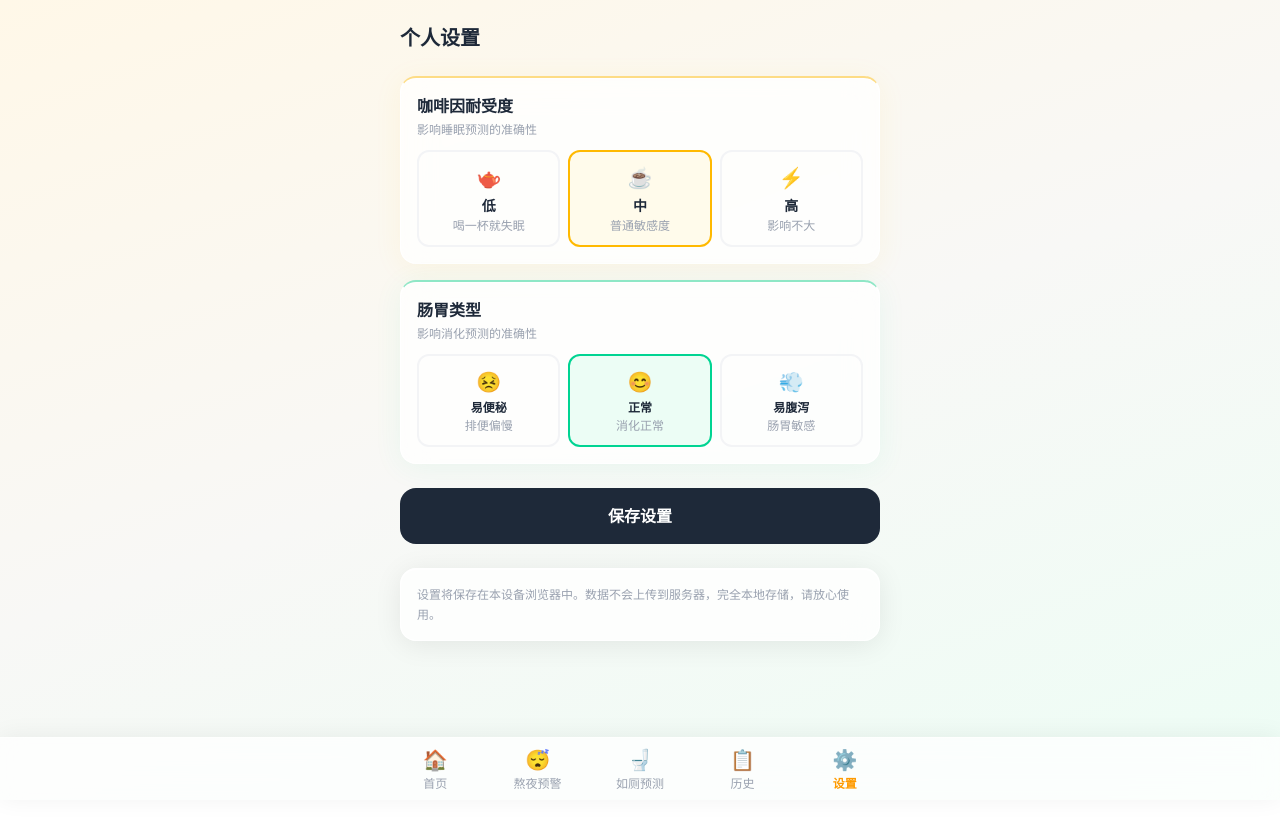
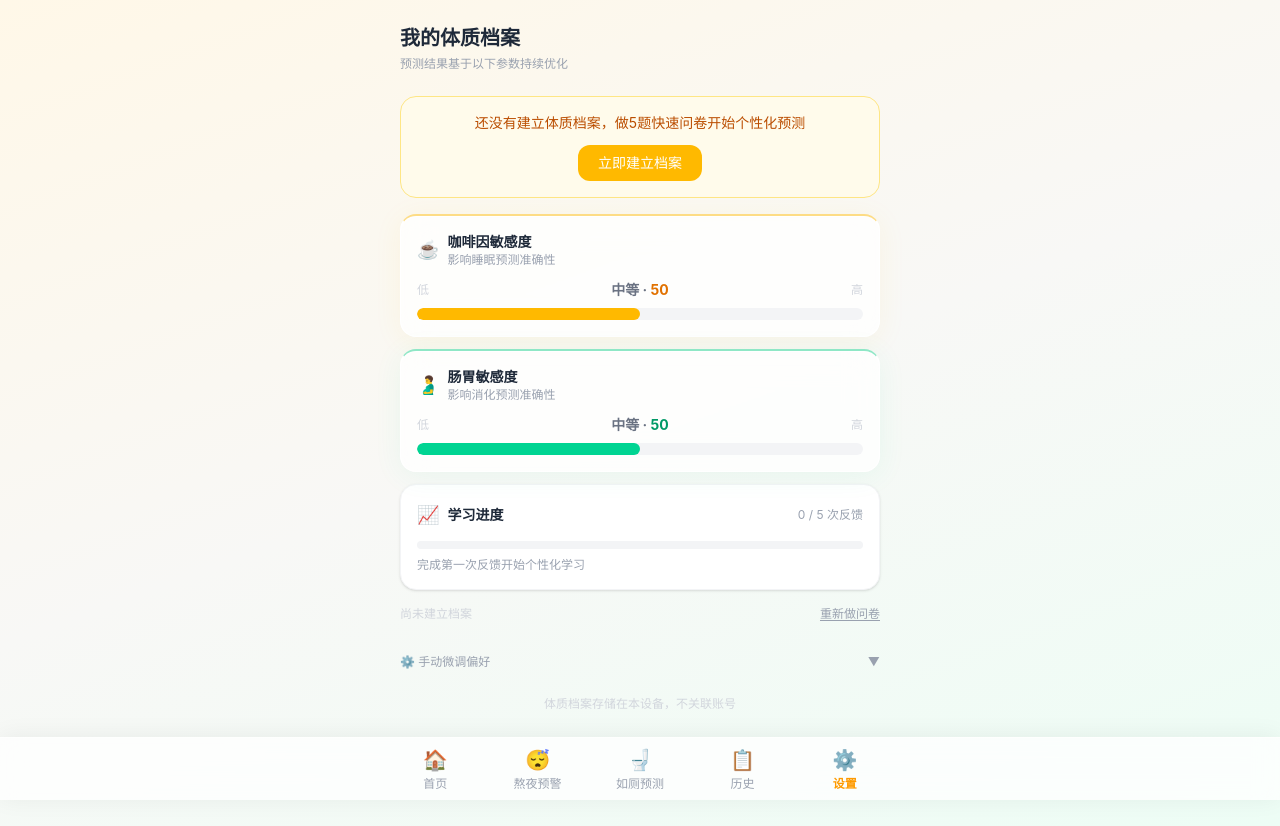
Before and after one commit to huNagoya/shishi_forecast, a Next.js app: page /settings in a window 1280 px wide. Before the commit the page ends 800 px from the top, so only its background shows below. Built offline with nearby package versions, Linux system fonts and the light colour scheme.

Commit message:
feat: 设置页改为体质档案页，展示 EWMA 分数和学习进度

```diff
--- a/app/settings/page.tsx
+++ b/app/settings/page.tsx
@@ -1,35 +1,201 @@
 'use client'
 
 import { useState, useEffect } from 'react'
+import { useRouter } from 'next/navigation'
 import { UserSettings } from '@/lib/types'
 import { getSettings, saveSettings } from '@/lib/storage'
 
+interface UserProfile {
+  caffeineSensitivity: number
+  giSensitivity: number
+  typicalSleepHour: number
+  feedbackCount: number
+  lastUpdated?: string
+}
+
+const DEFAULT_PROFILE: UserProfile = {
+  caffeineSensitivity: 50,
+  giSensitivity: 50,
+  typicalSleepHour: 23.5,
+  feedbackCount: 0,
+}
+
+function sensitivityLabel(v: number): { text: string; color: string } {
+  if (v <= 35) return { text: '低敏', color: 'text-blue-500' }
+  if (v <= 45) return { text: '偏低', color: 'text-blue-400' }
+  if (v <= 55) return { text: '中等', color: 'text-gray-500' }
+  if (v <= 65) return { text: '偏高', color: 'text-orange-400' }
+  return { text: '高敏', color: 'text-red-500' }
+}
+
+function ScoreBar({
+  value,
+  accent,
+}: {
+  value: number
+  accent: 'amber' | 'emerald'
+}) {
+  const label = sensitivityLabel(value)
+  const barColor = accent === 'amber' ? 'bg-amber-400' : 'bg-emerald-400'
+  const textAccent = accent === 'amber' ? 'text-amber-600' : 'text-emerald-600'
+
+  return (
+    <div>
+      <div className="flex justify-between items-center mb-2">
+        <span className="text-xs text-gray-300">低</span>
+        <span className={`text-sm font-bold ${label.color}`}>
+          {label.text} · <span className={textAccent}>{value}</span>
+        </span>
+        <span className="text-xs text-gray-300">高</span>
+      </div>
+      <div className="h-3 bg-gray-100 rounded-full overflow-hidden">
+        <div
+          className={`h-full ${barColor} rounded-full transition-all duration-700`}
+          style={{ width: `${value}%` }}
+        />
+      </div>
+    </div>
+  )
+}
+
+function LearningProgress({ count }: { count: number }) {
+  const max = 5
+  const pct = Math.min(count / max, 1) * 100
+  const remaining = Math.max(0, max - count)
+
+  return (
+    <div>
+      <div className="h-2 bg-gray-100 rounded-full overflow-hidden mb-2">
+        <div
+          className="h-full bg-violet-400 rounded-full transition-all duration-700"
+          style={{ width: `${pct}%` }}
+        />
+      </div>
+      <p className="text-xs text-gray-400">
+        {count >= max
+          ? '✅ 精准模式已解锁，预测基于你的个人体质'
+          : remaining === max
+          ? '完成第一次反馈开始个性化学习'
+          : `再反馈 ${remaining} 次解锁精准预测模式`}
+      </p>
+    </div>
+  )
+}
+
 export default function SettingsPage() {
-  const [settings, setSettings] = useState<UserSettings>({
-    tolerance: 'medium',
-    gutType: 'normal',
-  })
+  const router = useRouter()
+  const [profile, setProfile] = useState<UserProfile>(DEFAULT_PROFILE)
+  const [settings, setSettings] = useState<UserSettings>({ tolerance: 'medium', gutType: 'normal' })
+  const [showManual, setShowManual] = useState(false)
   const [saved, setSaved] = useState(false)
+  const [hasProfile, setHasProfile] = useState(false)
 
   useEffect(() => {
+    const raw = localStorage.getItem('shishi_user_profile')
+    if (raw) {
+      const parsed = JSON.parse(raw)
+      setProfile({ ...DEFAULT_PROFILE, ...parsed })
+      setHasProfile(true)
+    }
     setSettings(getSettings())
   }, [])
 
-  const handleSave = () => {
+  function handleRetakeOnboarding() {
+    localStorage.removeItem('shishi_onboarding_done')
+    router.push('/')
+  }
+
+  function handleSaveManual() {
     saveSettings(settings)
     setSaved(true)
     setTimeout(() => setSaved(false), 2000)
   }
 
+  const lastUpdated = profile.lastUpdated
+    ? new Date(profile.lastUpdated).toLocaleDateString('zh-CN', { month: 'long', day: 'numeric' })
+    : null
+
   return (
-    <div className="px-4 pt-6">
-      <h1 className="text-xl font-bold text-gray-800 mb-6">个人设置</h1>
+    <div className="px-4 pt-6 pb-8">
+      <h1 className="text-xl font-bold text-gray-800 mb-1">我的体质档案</h1>
+      <p className="text-xs text-gray-400 mb-6">预测结果基于以下参数持续优化</p>
 
-      {/* 咖啡因耐受度 */}
-      <div className="glass-card-amber rounded-2xl p-4 mb-4">
-        <h2 className="font-semibold text-gray-800 mb-1">咖啡因耐受度</h2>
-        <p className="text-xs text-gray-400 mb-3">影响睡眠预测的准确性</p>
-        <div className="grid grid-cols-3 gap-2">
+      {!hasProfile && (
+        <div className="bg-amber-50 border border-amber-200 rounded-2xl p-4 mb-4 text-center">
+          <p className="text-sm text-amber-700 mb-3">还没有建立体质档案，做5题快速问卷开始个性化预测</p>
+          <button
+            onClick={handleRetakeOnboarding}
+            className="bg-amber-400 text-white text-sm font-medium px-5 py-2 rounded-xl active:scale-95 transition-transform"
+          >
+            立即建立档案
+          </button>
+        </div>
+      )}
+
+      {/* 咖啡因敏感度 */}
+      <div className="glass-card-amber rounded-2xl p-4 mb-3">
+        <div className="flex items-center gap-2 mb-3">
+          <span className="text-lg">☕</span>
+          <div>
+            <h2 className="font-semibold text-gray-800 text-sm">咖啡因敏感度</h2>
+            <p className="text-xs text-gray-400">影响睡眠预测准确性</p>
+          </div>
+        </div>
+        <ScoreBar value={profile.caffeineSensitivity} accent="amber" />
+      </div>
+
+      {/* 肠胃敏感度 */}
+      <div className="glass-card-emerald rounded-2xl p-4 mb-3">
+        <div className="flex items-center gap-2 mb-3">
+          <span className="text-lg">🫃</span>
+          <div>
+            <h2 className="font-semibold text-gray-800 text-sm">肠胃敏感度</h2>
+            <p className="text-xs text-gray-400">影响消化预测准确性</p>
+          </div>
+        </div>
+        <ScoreBar value={profile.giSensitivity} accent="emerald" />
+      </div>
+
+      {/* 学习进度 */}
+      <div className="bg-white border border-gray-100 rounded-2xl p-4 mb-4 shadow-sm">
+        <div className="flex items-center justify-between mb-3">
+          <div className="flex items-center gap-2">
+            <span className="text-lg">📈</span>
+            <h2 className="font-semibold text-gray-800 text-sm">学习进度</h2>
+          </div>
+          <span className="text-xs text-gray-400">{profile.feedbackCount} / 5 次反馈</span>
+        </div>
+        <LearningProgress count={profile.feedbackCount} />
+      </div>
+
+      {/* 上次更新 + 重做问卷 */}
+      <div className="flex items-center justify-between mb-6">
+        <p className="text-xs text-gray-300">
+          {lastUpdated ? `上次更新：${lastUpdated}` : '尚未建立档案'}
+        </p>
+        <button
+          onClick={handleRetakeOnboarding}
+          className="text-xs text-gray-400 underline underline-offset-2 active:text-gray-600"
+        >
+          重新做问卷
+        </button>
+      </div>
+
+      {/* 手动微调（折叠） */}
+      <button
+        onClick={() => setShowManual(!showManual)}
+        className="w-full flex items-center justify-between text-xs text-gray-400 py-2 mb-1"
+      >
+        <span>⚙️ 手动微调偏好</span>
+        <span>{showManual ? '▲' : '▼'}</span>
+      </button>
+
+      {showManual && (
+        <div className="bg-gray-50 rounded-2xl p-4 mb-4">
+          <p className="text-xs text-gray-400 mb-3">以下选项直接影响本次预测，优先级高于档案分值</p>
+
+          <p className="text-xs font-medium text-gray-600 mb-2">咖啡因耐受度</p>
+          <div className="grid grid-cols-3 gap-2 mb-4">
             {[
               { value: 'low', label: '低', desc: '喝一杯就失眠', icon: '🫖' },
               { value: 'medium', label: '中', desc: '普通敏感度', icon: '☕' },
@@ -38,25 +204,19 @@ export default function SettingsPage() {
               <button
                 key={item.value}
                 onClick={() => setSettings({ ...settings, tolerance: item.value as UserSettings['tolerance'] })}
-              className={`rounded-xl p-3 text-center border-2 transition-all ${
-                settings.tolerance === item.value
-                  ? 'border-amber-400 bg-amber-50'
-                  : 'border-gray-100'
+                className={`rounded-xl p-2.5 text-center border-2 transition-all ${
+                  settings.tolerance === item.value ? 'border-amber-400 bg-amber-50' : 'border-gray-200'
                 }`}
               >
-              <div className="text-xl mb-1">{item.icon}</div>
-              <div className="text-sm font-semibold text-gray-800">{item.label}</div>
-              <div className="text-xs text-gray-400 leading-tight mt-0.5">{item.desc}</div>
+                <div className="text-base mb-0.5">{item.icon}</div>
+                <div className="text-xs font-semibold text-gray-800">{item.label}</div>
+                <div className="text-xs text-gray-400 leading-tight">{item.desc}</div>
               </button>
             ))}
           </div>
-      </div>
 
-      {/* 肠胃类型 */}
-      <div className="glass-card-emerald rounded-2xl p-4 mb-6">
-        <h2 className="font-semibold text-gray-800 mb-1">肠胃类型</h2>
-        <p className="text-xs text-gray-400 mb-3">影响消化预测的准确性</p>
-        <div className="grid grid-cols-3 gap-2">
+          <p className="text-xs font-medium text-gray-600 mb-2">肠胃类型</p>
+          <div className="grid grid-cols-3 gap-2 mb-4">
             {[
               { value: 'constipation', label: '易便秘', desc: '排便偏慢', icon: '😣' },
               { value: 'normal', label: '正常', desc: '消化正常', icon: '😊' },
@@ -65,38 +225,31 @@ export default function SettingsPage() {
               <button
                 key={item.value}
                 onClick={() => setSettings({ ...settings, gutType: item.value as UserSettings['gutType'] })}
-              className={`rounded-xl p-3 text-center border-2 transition-all ${
-                settings.gutType === item.value
-                  ? 'border-emerald-400 bg-emerald-50'
-                  : 'border-gray-100'
+                className={`rounded-xl p-2.5 text-center border-2 transition-all ${
+                  settings.gutType === item.value ? 'border-emerald-400 bg-emerald-50' : 'border-gray-200'
                 }`}
               >
-              <div className="text-xl mb-1">{item.icon}</div>
+                <div className="text-base mb-0.5">{item.icon}</div>
                 <div className="text-xs font-semibold text-gray-800">{item.label}</div>
-              <div className="text-xs text-gray-400 leading-tight mt-0.5">{item.desc}</div>
+                <div className="text-xs text-gray-400 leading-tight">{item.desc}</div>
               </button>
             ))}
           </div>
-      </div>
 
-      {/* 保存按钮 */}
           <button
-        onClick={handleSave}
-        className={`w-full font-bold py-4 rounded-2xl text-base transition-all ${
-          saved
-            ? 'bg-green-500 text-white'
-            : 'bg-gray-800 text-white active:scale-95'
+            onClick={handleSaveManual}
+            className={`w-full font-medium py-2.5 rounded-xl text-sm transition-all ${
+              saved ? 'bg-green-500 text-white' : 'bg-gray-800 text-white active:scale-95'
             }`}
           >
-        {saved ? '✅ 已保存' : '保存设置'}
+            {saved ? '✅ 已保存' : '保存偏好'}
           </button>
+        </div>
+      )}
 
-      {/* 说明 */}
-      <div className="mt-6 glass-card rounded-2xl p-4">
-        <p className="text-xs text-gray-400 leading-relaxed">
-          设置将保存在本设备浏览器中。数据不会上传到服务器，完全本地存储，请放心使用。
+      <p className="text-xs text-gray-300 leading-relaxed text-center mt-4">
+        体质档案存储在本设备，不关联账号
       </p>
-      </div>
     </div>
   )
 }
```
Lines whose indentation alone changed are shown as unchanged.
